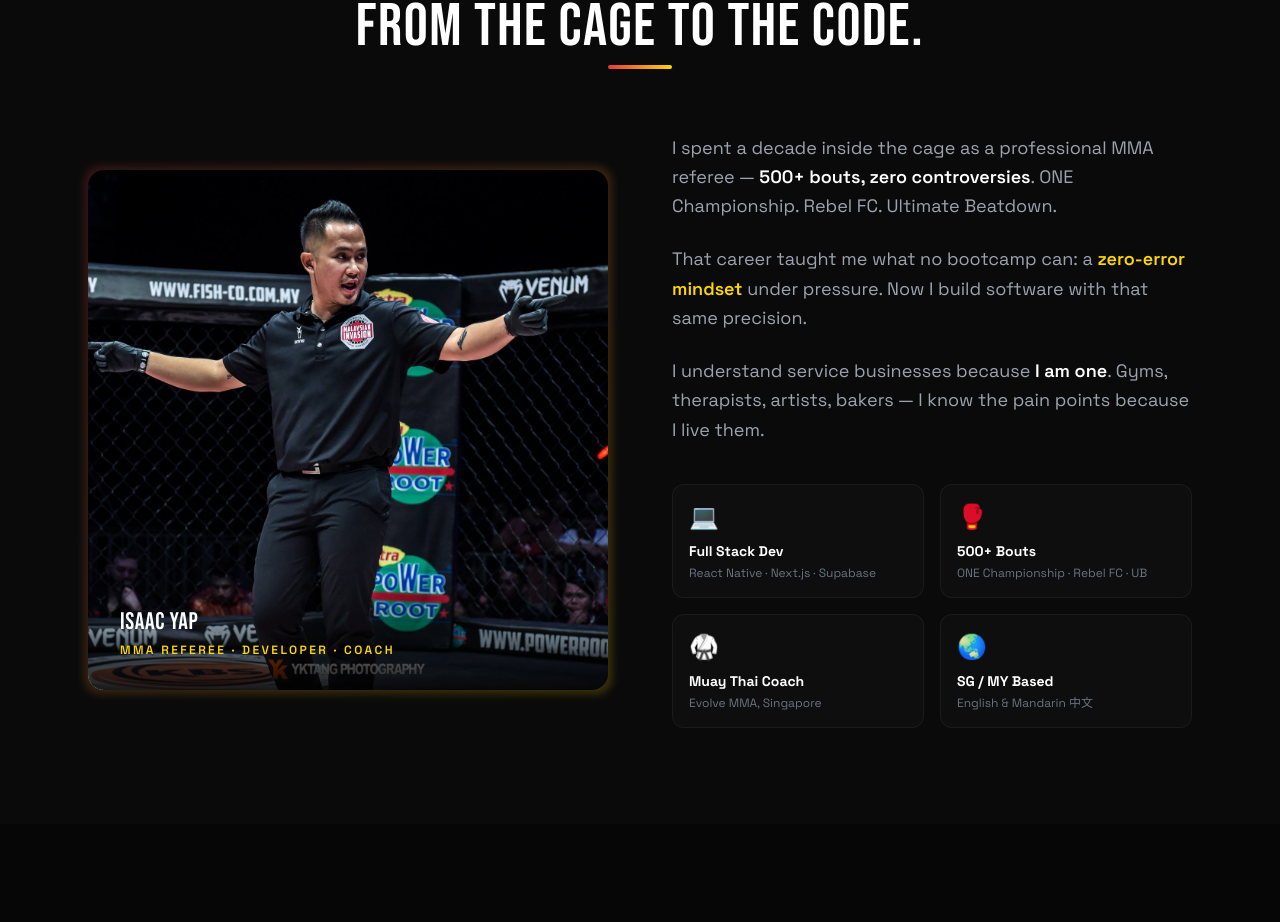
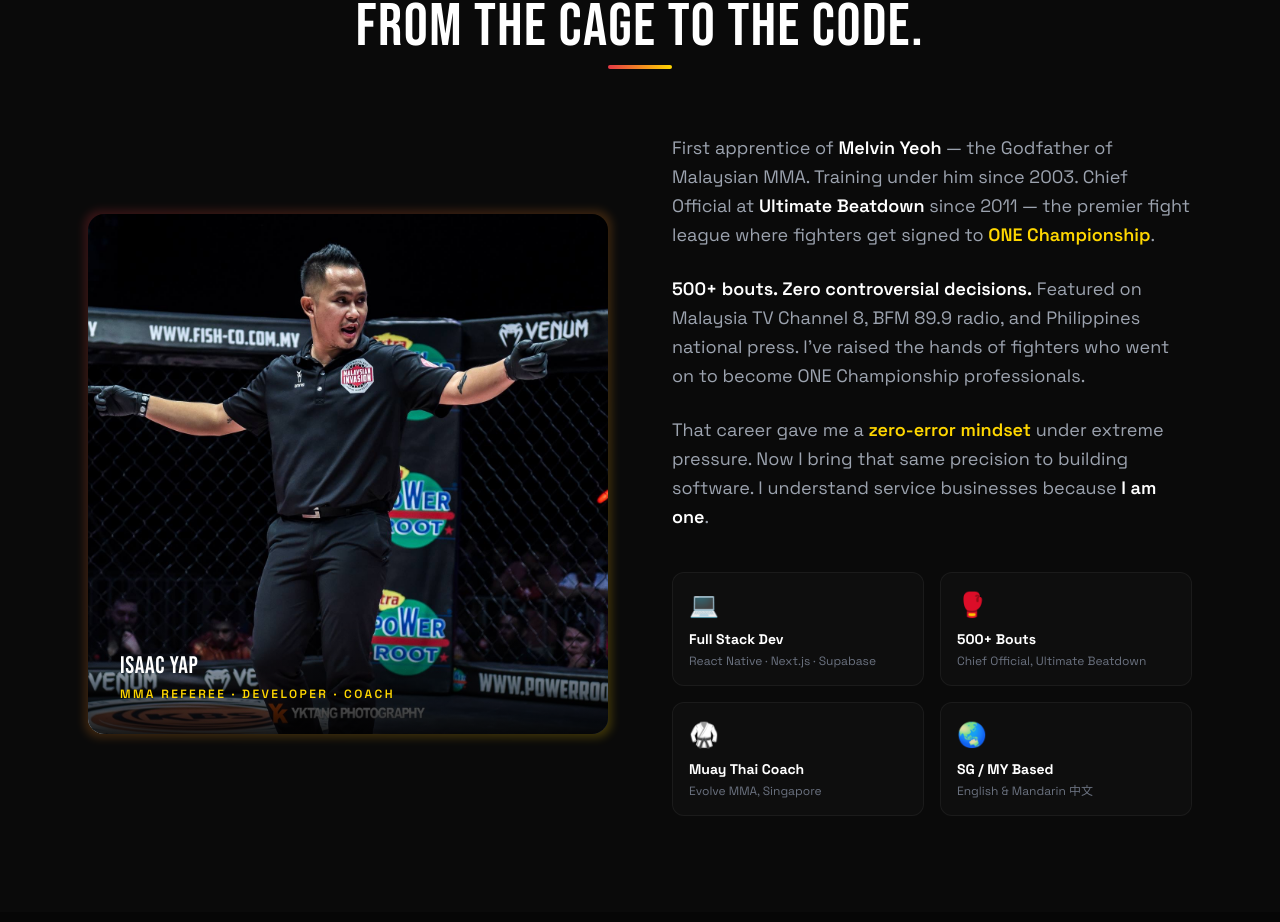
Before and after one commit to IsaacYap90/isaacyap.ai, a React (Vite) app: page / in a window 1280 px wide. Shown: the part 2074-2996 px from the top of the page. Built offline with nearby package versions, Linux system fonts and the light colour scheme.

Commit message:
feat: About section enriched with portfolio credentials (Melvin Yeoh, ONE Championship, media features)

```diff
--- a/src/App.jsx
+++ b/src/App.jsx
@@ -145,20 +145,20 @@
         {/* Text */}
         <div>
           <p className="text-gray-400 text-lg leading-relaxed mb-6">
-            I spent a decade inside the cage as a professional MMA referee — <span className="text-white font-semibold">500+ bouts, zero controversies</span>. ONE Championship. Rebel FC. Ultimate Beatdown.
+            First apprentice of <span className="text-white font-semibold">Melvin Yeoh</span> — the Godfather of Malaysian MMA. Training under him since 2003. Chief Official at <span className="text-white font-semibold">Ultimate Beatdown</span> since 2011 — the premier fight league where fighters get signed to <span className="text-brand-gold font-semibold">ONE Championship</span>.
           </p>
           <p className="text-gray-400 text-lg leading-relaxed mb-6">
-            That career taught me what no bootcamp can: a <span className="text-brand-gold font-semibold">zero-error mindset</span> under pressure. Now I build software with that same precision.
+            <span className="text-white font-semibold">500+ bouts. Zero controversial decisions.</span> Featured on Malaysia TV Channel 8, BFM 89.9 radio, and Philippines national press. I've raised the hands of fighters who went on to become ONE Championship professionals.
           </p>
           <p className="text-gray-400 text-lg leading-relaxed mb-10">
-            I understand service businesses because <span className="text-white font-semibold">I am one</span>. Gyms, therapists, artists, bakers — I know the pain points because I live them.
+            That career gave me a <span className="text-brand-gold font-semibold">zero-error mindset</span> under extreme pressure. Now I bring that same precision to building software. I understand service businesses because <span className="text-white font-semibold">I am one</span>.
           </p>
 
           {/* Credentials grid */}
           <div className="grid grid-cols-2 gap-4">
             {[
               { icon: '💻', title: 'Full Stack Dev', desc: 'React Native · Next.js · Supabase' },
-              { icon: '🥊', title: '500+ Bouts', desc: 'ONE Championship · Rebel FC · UB' },
+              { icon: '🥊', title: '500+ Bouts', desc: 'Chief Official, Ultimate Beatdown' },
               { icon: '🥋', title: 'Muay Thai Coach', desc: 'Evolve MMA, Singapore' },
               { icon: '🌏', title: 'SG / MY Based', desc: 'English & Mandarin 中文' },
             ].map((item, i) => (
```
